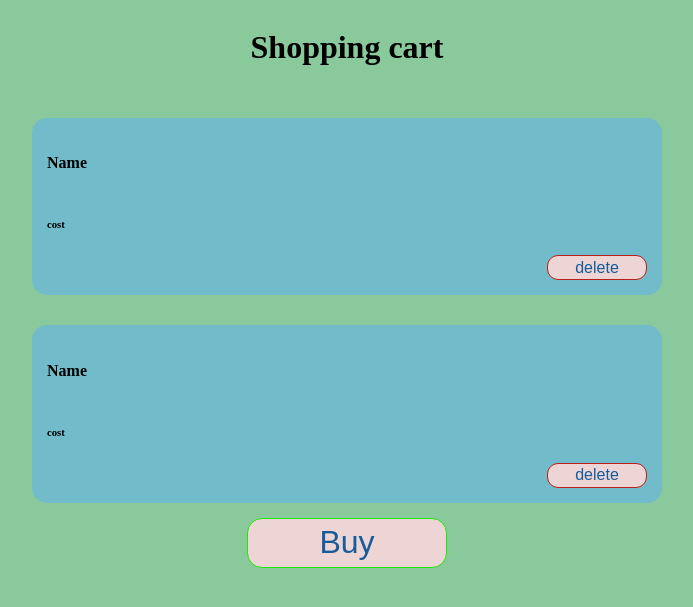
After one commit to uvaprol/DemoSite, a Flask app: template site/templates/shopping cart.html in a window 1280 px wide. The commit adds this page. Shown: the top 607 px of the page, without its empty margins (293-986 px from the left). Run offline with Flask 3, Linux system fonts and the light colour scheme; the template is opened without the code that fills it, so the values that code supplies are empty.

Commit message:
Add files via upload

```diff
--- a/site/main.py
+++ b/site/main.py
@@ -12,6 +12,9 @@ app = Flask(__name__)
 def display_main():
     return render_template('index.html')
 
+@app.route('/SignIn')
+def regestration():
+    return True
 
 
 app.run(host='0.0.0.0', port=80)
--- /dev/null
+++ b/site/static/style/shopping cart.css
@@ -0,0 +1,52 @@
+body {
+  background-color: #8AC99B;
+  display: flex;
+  align-items: center;
+  flex-direction: column;
+}
+body div {
+  margin-top: 30px;
+  width: 600px;
+  padding: 15px;
+  border-radius: 15px;
+  background-color: #72BBCA;
+  display: flex;
+  flex-direction: column;
+  align-items: end;
+}
+body div h4, body div h6 {
+  width: 100%;
+  text-align: left;
+}
+body div button {
+  margin: 0px;
+  font-weight: 500;
+  font-size: 16px;
+  width: 100px;
+  height: 25px;
+  border-radius: 11px;
+  border: #b81f1a solid 1px;
+  background-color: #ecd5d4;
+  color: #175b9b;
+  cursor: pointer;
+}
+body div button:hover {
+  background-color: #b81f1a;
+  color: #ecd5d4;
+}
+body button {
+  margin-top: 15px;
+  font-weight: 500;
+  font-size: 32px;
+  width: 200px;
+  height: 50px;
+  border-radius: 15px;
+  border: #20e606 solid 1px;
+  background-color: #ecd5d4;
+  color: #175b9b;
+  cursor: pointer;
+}
+body button:hover {
+  background-color: #20e606;
+  color: #ecd5d4;
+}/*# sourceMappingURL=shopping cart.css.map */
--- /dev/null
+++ b/site/static/style/shopping cart.scss
@@ -0,0 +1,52 @@
+body{
+    background-color: #8AC99B;
+    display: flex;
+    align-items: center;
+    flex-direction: column;
+    div{
+        margin-top: 30px;
+        width: 600px;
+        padding: 15px;
+        border-radius: 15px;
+        background-color: #72BBCA;
+        display: flex;
+        flex-direction: column;
+        align-items: end;
+        h4, h6{
+            width: 100%;
+            text-align: left;
+        }
+        button{
+            margin: 0px;
+            font-weight: 500;
+            font-size: 16px;
+            width: 100px;
+            height: 25px;
+            border-radius: 11px;
+            border: #b81f1a solid 1px;
+            background-color: #ecd5d4;
+            color: #175b9b;
+            cursor: pointer;
+        }
+        button:hover{
+            background-color: #b81f1a;
+            color: #ecd5d4;
+        }
+    }
+    button{
+        margin-top: 15px;
+        font-weight: 500;
+        font-size: 32px;
+        width: 200px;
+        height: 50px;
+        border-radius: 15px;
+        border: #20e606 solid 1px;
+        background-color: #ecd5d4;
+        color: #175b9b;
+        cursor: pointer;
+    }
+    button:hover{
+        background-color: #20e606;
+        color: #ecd5d4;
+    }
+}
--- /dev/null
+++ b/site/templates/shopping cart.html
@@ -0,0 +1,23 @@
+<!DOCTYPE html>
+<html lang="en">
+<head>
+    <meta charset="UTF-8">
+    <meta name="viewport" content="width=device-width, initial-scale=1.0">
+    <title>Shopping cart</title>
+    <link rel="stylesheet" href="../static/style/shopping cart.css">
+</head>
+<body>
+        <h1>Shopping cart</h1>
+        <div>
+            <h4>Name</h4>
+            <h6>cost</h6>
+            <button>delete</button>
+        </div>
+        <div>
+            <h4>Name</h4>
+            <h6>cost</h6>
+            <button>delete</button>
+        </div>
+        <button>Buy</button>
+</body>
+</html>
--- /dev/null
+++ b/site/users.csv
@@ -0,0 +1,2 @@
+login,password,shoper
+uvaprol,uvaprol,[]
```
Also changed, not shown: site/console_db_menager.py (added, +11 -0 lines), site/static/scripts/buttom_up.js (+6 -6 lines), site/static/scripts/log.js (added, +45 -0 lines), site/static/style/style.css (+81 -16 lines), site/static/style/style.scss (+73 -9 lines), site/templates/index.html (+27 -6 lines), site/static/img/arrow_up_cshay87zfupn.svg (added), 2 other files.
